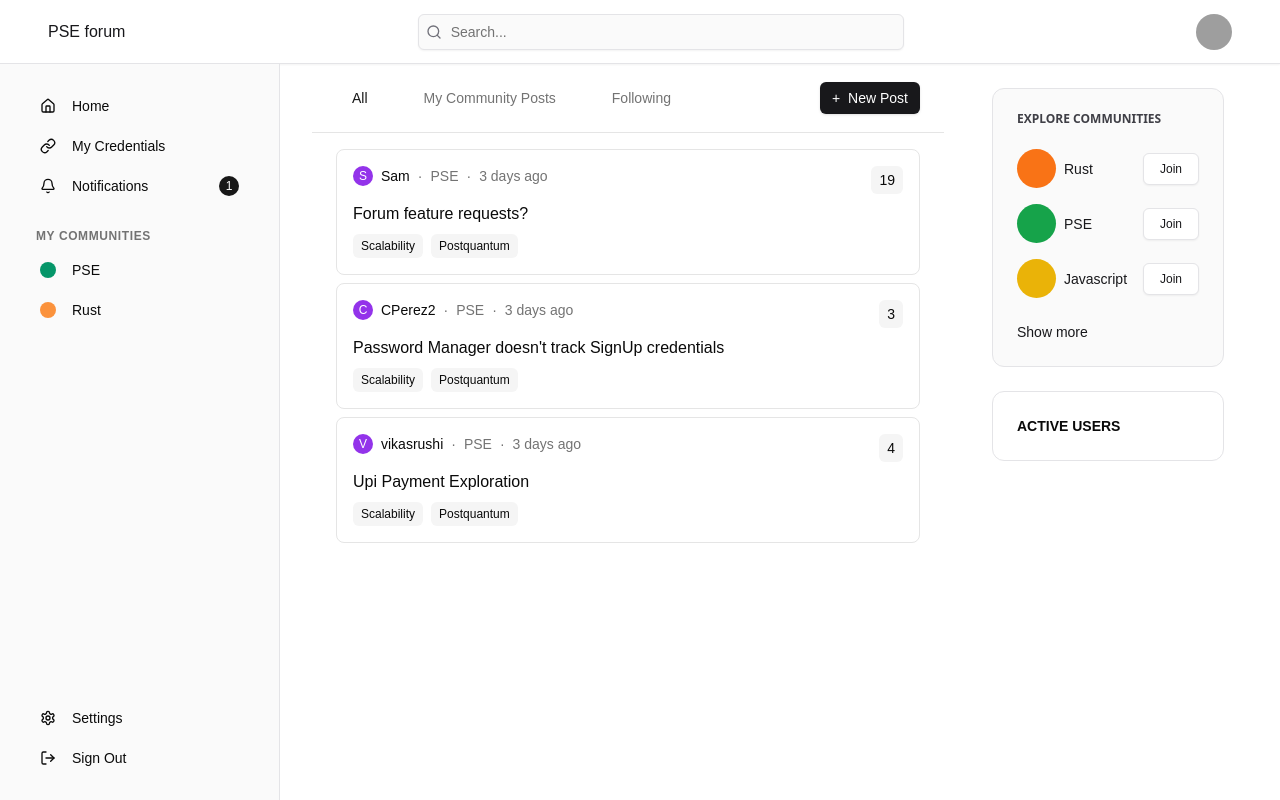
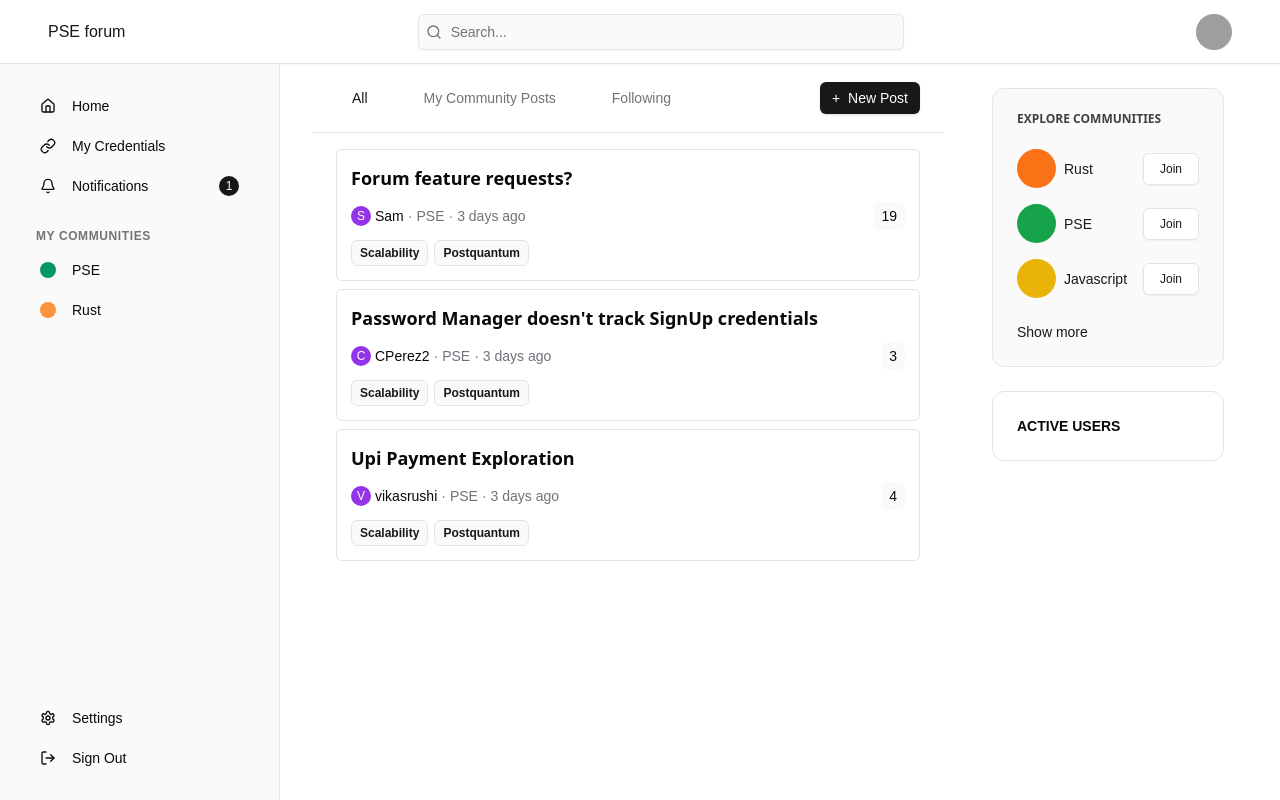
Before and after one commit to aguzmant103/pse-forum-v0, a Next.js app: page / in a window 1280 px wide. Built offline with nearby package versions, Linux system fonts and the light colour scheme; grey boxes are pictures that could not be loaded.

Commit message:
feat: new post cards

```diff
--- a/app/page.tsx
+++ b/app/page.tsx
@@ -1,11 +1,11 @@
 "use client"
 
-import Link from "next/link"
 import { LeftSidebar } from "@/components/left-sidebar"
 import { RightSidebar } from "@/components/right-sidebar"
 import { TabsContainer } from "@/components/tabs-container"
 import { Navbar } from "@/components/navbar"
 import { useState } from "react"
+import { PostCard } from "@/components/post-card"
 
 export default function ForumPage() {
   const [activeTab, setActiveTab] = useState<'all' | 'community' | 'following'>('all')
@@ -27,34 +27,27 @@ export default function ForumPage() {
               />
 
               {/* Forum Posts */}
-              <div className="space-y-2 px-6 py-4">
+              <div className="flex flex-col gap-2 px-6 py-4">
                 {posts.map((post) => (
-                  <div key={post.id} className="p-4 rounded-lg border bg-card">
-                    <div className="flex items-start justify-between">
-                      <div className="flex items-center space-x-2">
-                        <div className="w-5 h-5 rounded-full bg-purple-600 flex items-center justify-center text-[12px] text-white">
-                          {post.userInitial}
-                        </div>
-                        <span className="text-sm">{post.author}</span>
-                        <span className="text-sm text-muted-foreground">·</span>
-                        <Link href="/pse" className="text-sm text-muted-foreground hover:underline">PSE</Link>
-                        <span className="text-sm text-muted-foreground">·</span>
-                        <span className="text-sm text-muted-foreground">{post.time}</span>
-                      </div>
-                      {post.commentCount && (
-                        <div className="px-2 py-1 rounded-md bg-muted text-sm">
-                          {post.commentCount}
-                        </div>
-                      )}
-                    </div>
-                    <h3 className="mt-2 text-base font-medium">
-                      <Link href={`/post/${post.id}`}>{post.title}</Link>
-                    </h3>
-                    <div className="mt-2 flex gap-2">
-                      <div className="px-2 py-1 rounded-md bg-muted text-xs">Scalability</div>
-                      <div className="px-2 py-1 rounded-md bg-muted text-xs">Postquantum</div>
-                    </div>
-                  </div>
+                  <PostCard
+                    key={post.id}
+                    post={{
+                      id: post.id,
+                      title: post.title,
+                      author: {
+                        name: post.author,
+                        initial: post.userInitial,
+                        avatarColor: 'bg-purple-600'
+                      },
+                      community: {
+                        name: 'PSE',
+                        href: '/pse'
+                      },
+                      timeAgo: post.time,
+                      commentCount: post.commentCount,
+                      tags: ['Scalability', 'Postquantum']
+                    }}
+                  />
                 ))}
               </div>
             </main>
--- /dev/null
+++ b/components/post-card.tsx
@@ -0,0 +1,72 @@
+"use client"
+
+import Link from "next/link"
+import { Badge } from "@/components/ui/badge"
+
+interface PostCardProps {
+  post: {
+    id: number
+    title: string
+    author: {
+      name: string
+      initial: string
+      avatarColor: string
+    }
+    community: {
+      name: string
+      href: string
+    }
+    timeAgo: string
+    commentCount?: number
+    tags: string[]
+  }
+}
+
+export function PostCard({ post }: PostCardProps) {
+  return (
+    <div className="flex min-w-[85px] p-3.5 items-start gap-4 rounded-md border border-[#E4E4E7] bg-white hover:bg-[#F4F4F5] transition-colors w-full">
+      <div className="flex flex-col gap-2.5 w-full">
+        {/* Title Section */}
+        <div className="flex flex-col items-start gap-1.5 self-stretch">
+          <h3 className="self-stretch text-[18px] font-semibold leading-[28px] text-[#09090B] font-sans">
+            <Link href={`/post/${post.id}`} className="hover:underline">
+              {post.title}
+            </Link>
+          </h3>
+        </div>
+
+        {/* Author Section */}
+        <div className="flex items-center gap-1 self-stretch">
+          <div className={`w-5 h-5 rounded-full ${post.author.avatarColor} flex items-center justify-center text-[12px] text-white`}>
+            {post.author.initial}
+          </div>
+          <span className="text-sm">{post.author.name}</span>
+          <span className="text-sm text-[#71717A]">·</span>
+          <Link href={post.community.href} className="text-sm text-[#71717A] hover:underline">
+            {post.community.name}
+          </Link>
+          <span className="text-sm text-[#71717A]">·</span>
+          <span className="text-sm text-[#71717A]">{post.timeAgo}</span>
+          {post.commentCount && (
+            <div className="ml-auto px-2 py-1 rounded-md bg-[#FAFAFA] text-sm">
+              {post.commentCount}
+            </div>
+          )}
+        </div>
+
+        {/* Credentials Section */}
+        <div className="flex items-center gap-1.5 self-stretch">
+          {post.tags.map((tag) => (
+            <Badge
+              key={tag}
+              variant="secondary"
+              className="px-2 py-1 bg-[#FAFAFA] text-xs border-[#E4E4E7] text-[#18181B]"
+            >
+              {tag}
+            </Badge>
+          ))}
+        </div>
+      </div>
+    </div>
+  )
+}
```
